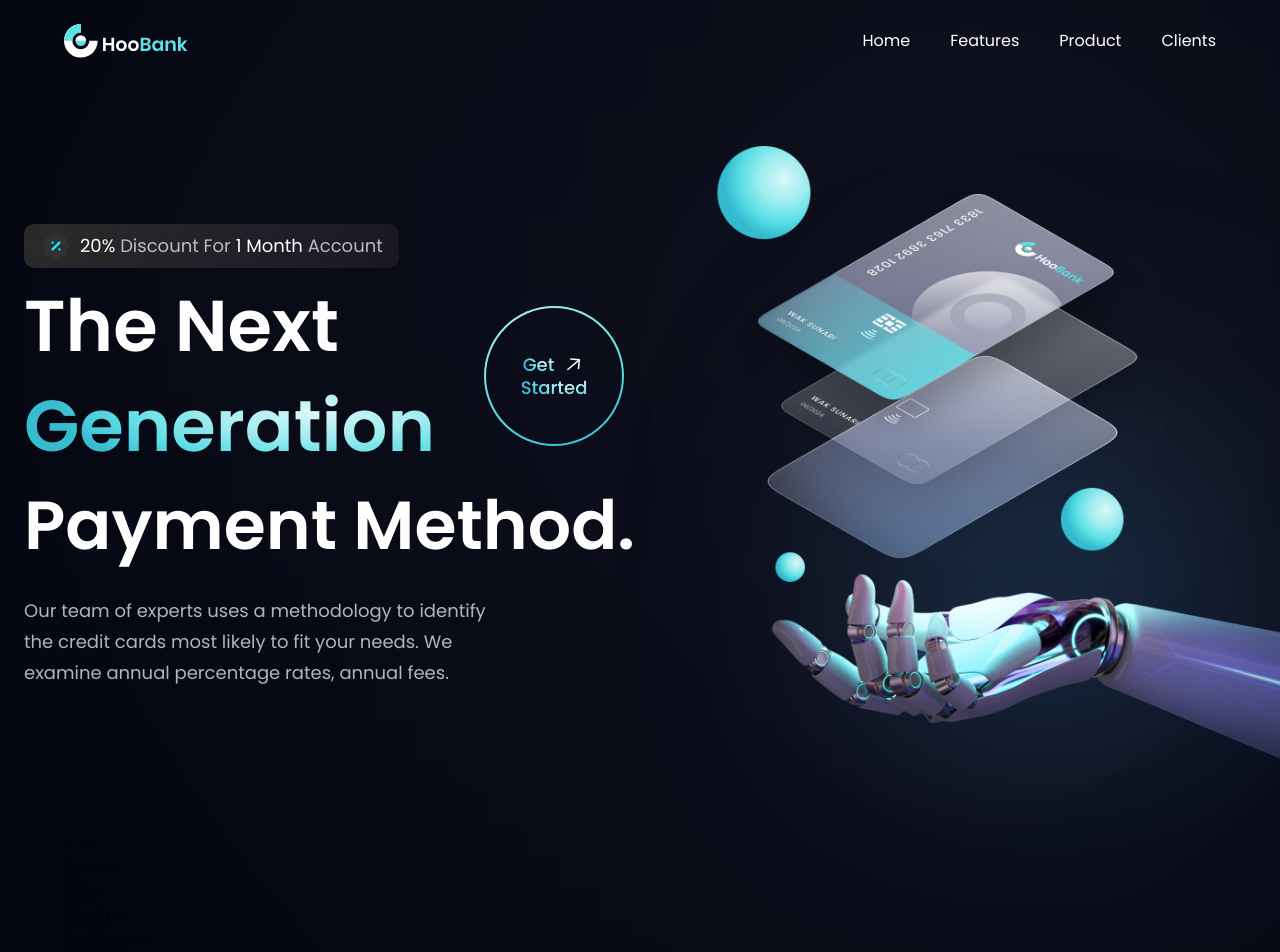
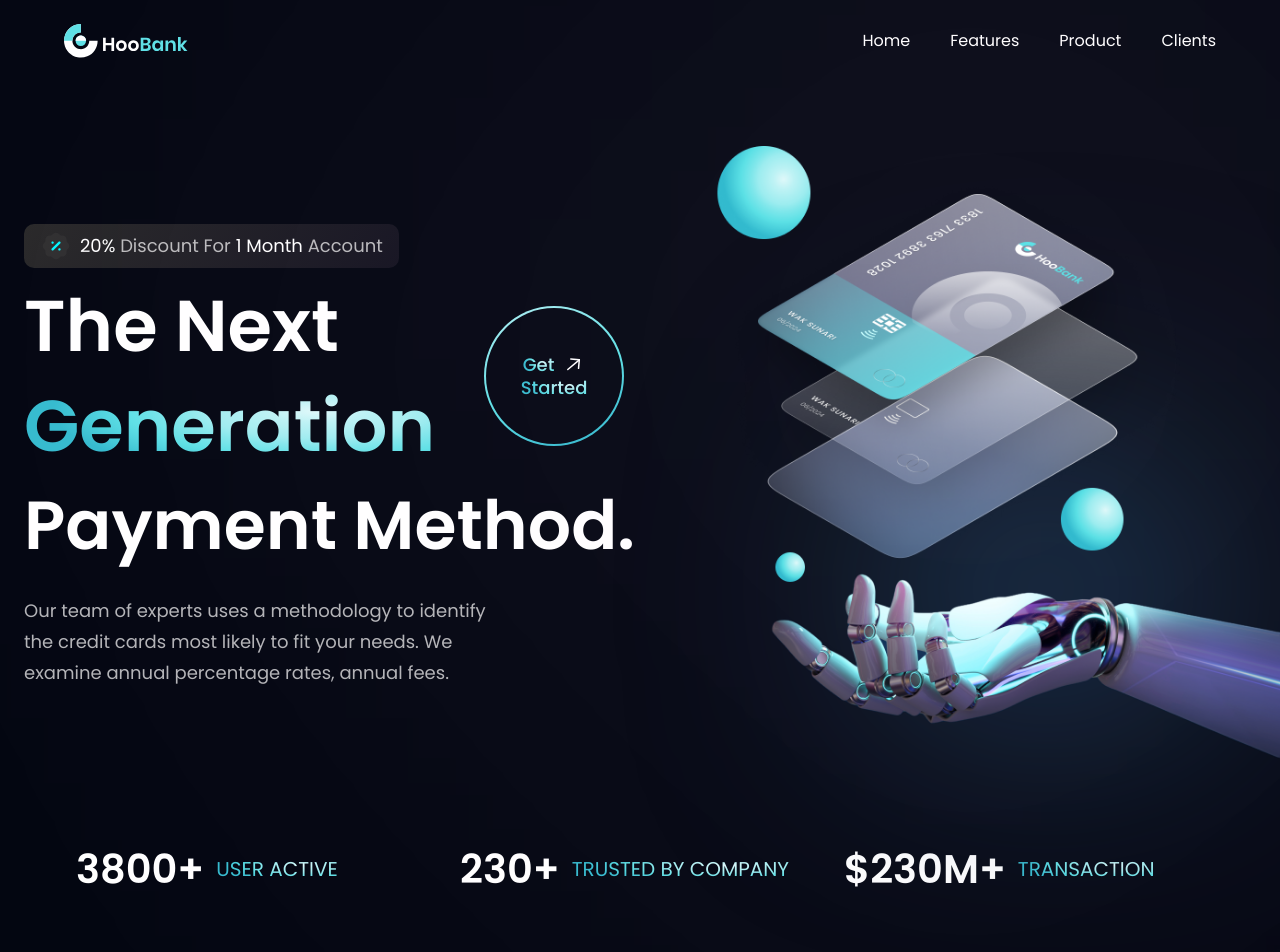
Before and after one commit to digimori/reacttailwind, a React (Vite) app in the folder reacttailwindcss/: page / in a window 1280 px wide. Shown: the top 952 px of the page. Built offline with nearby package versions, Linux system fonts and the light colour scheme.

Commit message:
feat: Stats component rendered.

```diff
--- a/reacttailwindcss/src/components/Stats.jsx
+++ b/reacttailwindcss/src/components/Stats.jsx
@@ -1,8 +1,18 @@
-import React from 'react'
+import React from 'react';
+import { stats } from '../constants';
+import styles from '../style';
 
 const Stats = () => {
   return (
-    <div>Stats</div>
+   <section className={`${styles.flexCenter} flex-row flex-wrap sm:mb-20 mb-6`}>
+    {stats.map((stat) => (
+      <div key={stat.id} className={`flex-1 flex justify-start items-center flex-row m-3`}>
+        <h4 className="font-poppins font-semibold xs:text-[40px] text-[30px] xs:leading-[53px] leading-[43px] text-white">{stat.value}</h4>
+        <p className='font-poppins font-normal xs:text-[20px] text-[15px] xs:leading-[26px] leading-[21px] text-gradient uppercase ml-3'>{stat.title}</p>
+
+      </div>
+    ))}
+   </section>
   )
 }
 
```
